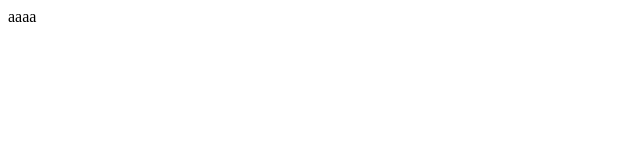
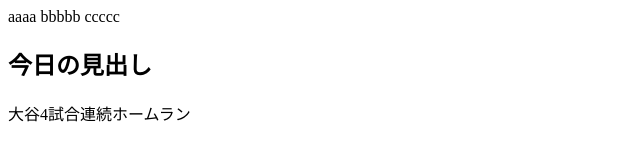
Before and after one commit to itsuki-star/version2, a plain HTML site: page index.html in a window 1280 px wide. Shown: the whole page, without its empty margins (0-640 px from the left). Drawn offline with Linux system fonts and the light colour scheme.

Commit message:
github上で編集しました

```diff
--- a/index.html
+++ b/index.html
@@ -5,5 +5,9 @@
 </head>
 <body>
 aaaa
+  bbbbb
+  ccccc
+  <h2>今日の見出し</h2>
+  <p>大谷4試合連続ホームラン</p>
 </body>
 </html>
```
